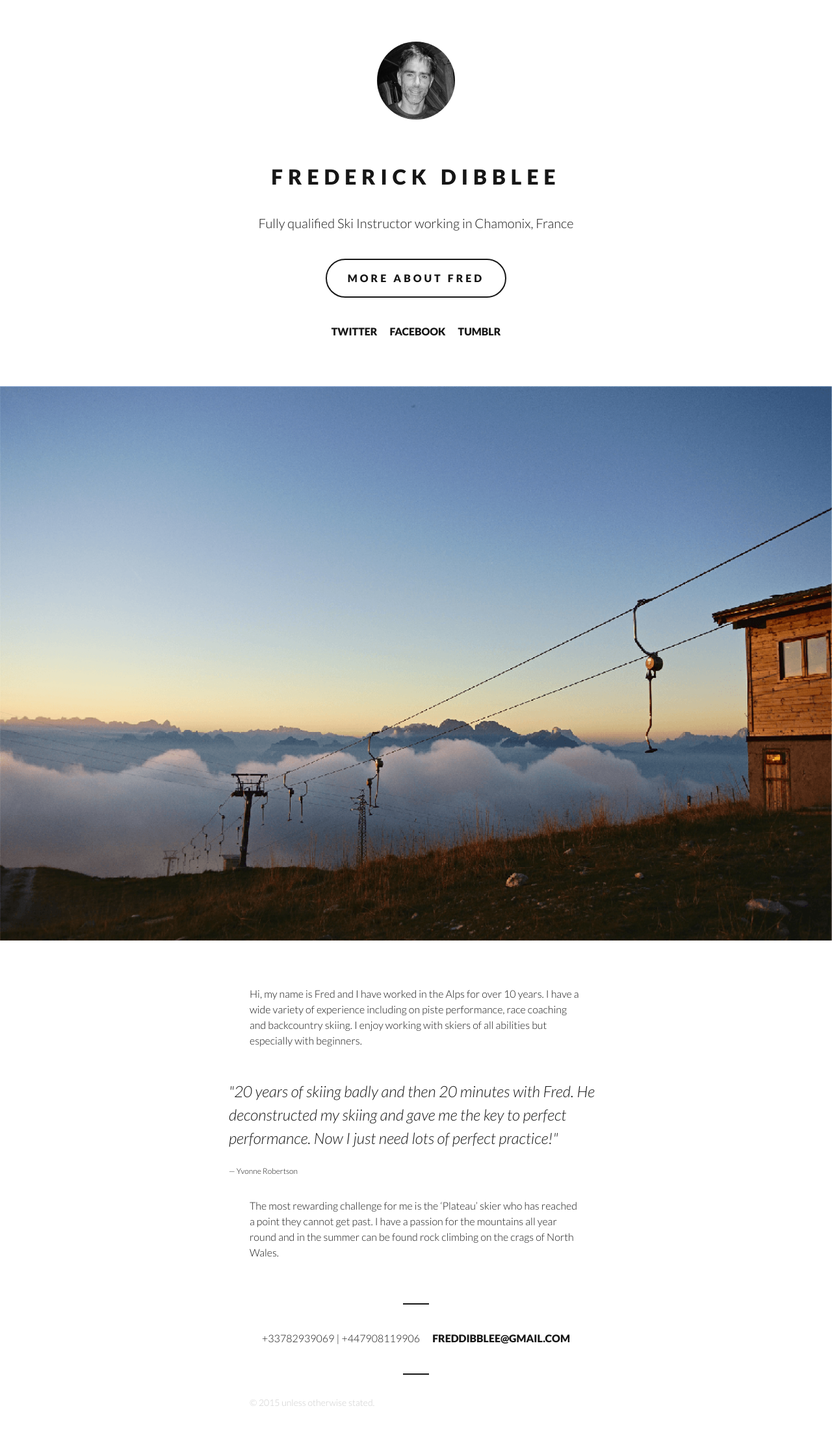
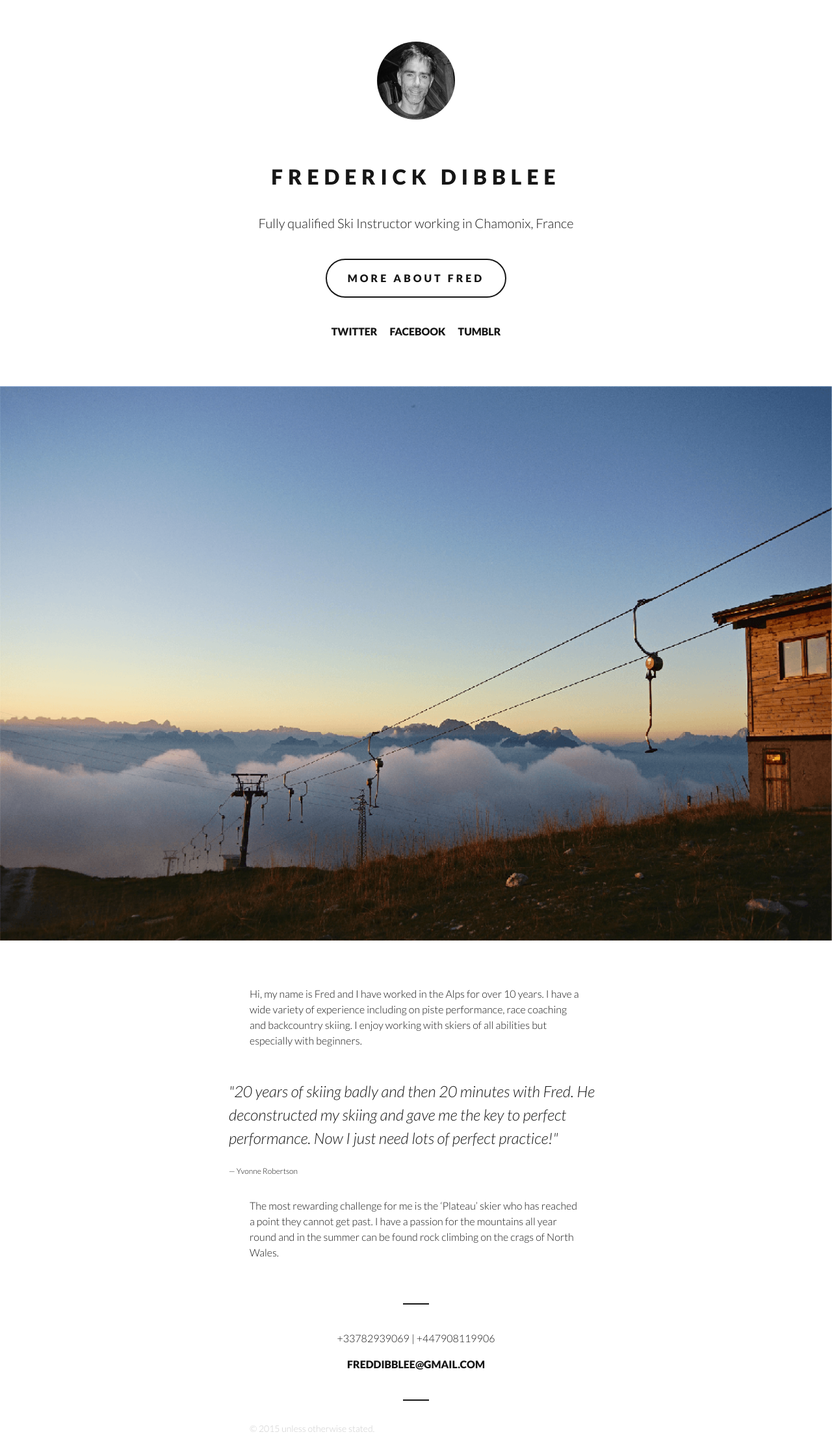
Before and after one commit to fdskiing/fdskiing.github.io, a Jekyll site: the page built from index.md, in a window 1280 px wide. Shown: the whole page at 65% size. Built offline with Jekyll 4.4.1, drawn with Linux system fonts in a browser that asks for light colours; nearby versions of some CDN libraries; Markdown is read by kramdown in place of the engine named in the settings; before the commit the page ends 2200 px from its top, so only the background shows below that.

Commit message:
Update footer.html

```diff
--- a/_includes/footer.html
+++ b/_includes/footer.html
@@ -3,7 +3,7 @@
 	<hr>
 
 	<ul class="social footer-social">
-		<li>+33782939069 | +447908119906</li>
+		<li style="display:block">+33782939069 | +447908119906</li>
 		<li><a href="mailto:freddibblee@gmail.com">freddibblee@gmail.com</a></li>
 	</ul>
 
```
